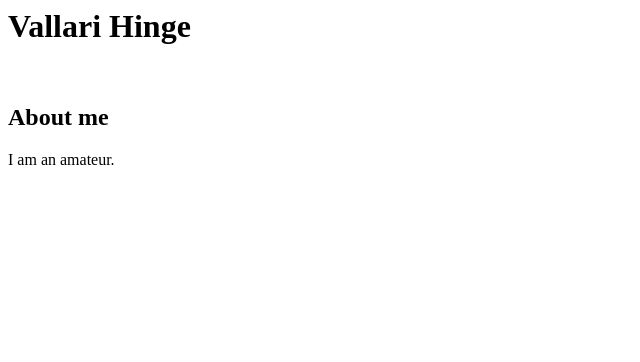
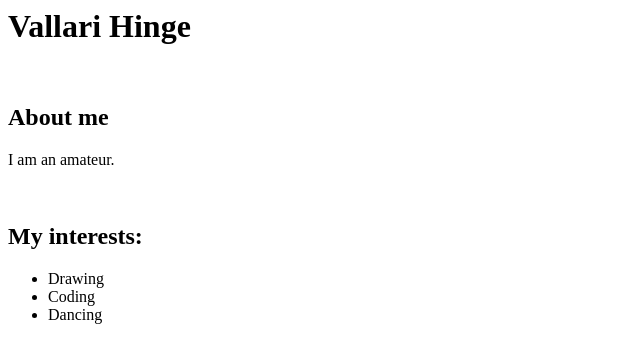
Before and after one commit to Vallari29/My_Project1, a plain HTML site: page index.html in a window 1280 px wide. Shown: the whole page, without its empty margins (0-640 px from the left). Drawn offline with Linux system fonts and the light colour scheme.

Commit message:
List made

```diff
--- a/index.html
+++ b/index.html
@@ -9,5 +9,18 @@
         <br>
         <h2>About me</h2>
         <p>I am an amateur.</p>
+        <br>
+        <h2>My interests:</h2>
+        <ul>
+            <li>
+                Drawing
+            </li>
+            <li>
+                Coding
+            </li>
+            <li>
+                Dancing
+            </li>
+        </ul>
     </body>
 </html>
```
